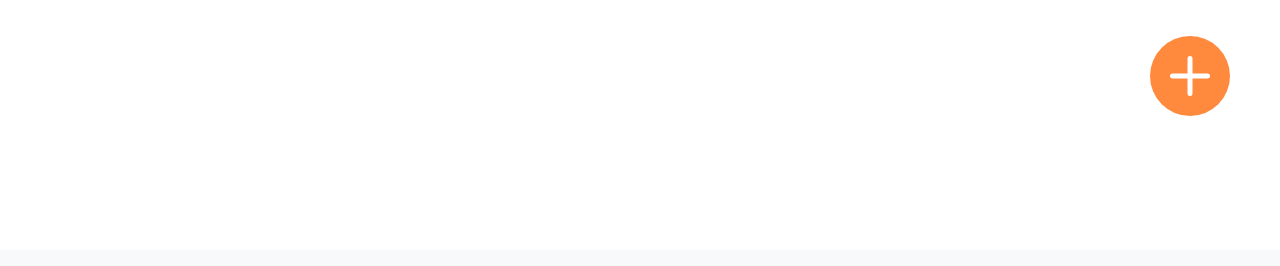
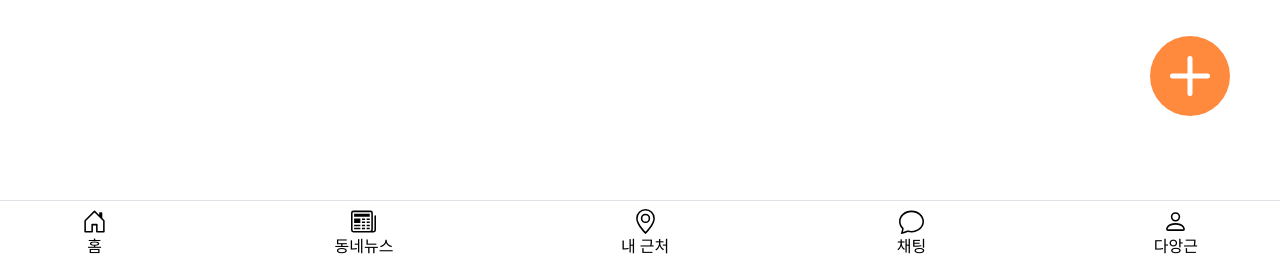
Before and after one commit to eonsh11/Mulogo_market, a Django app: page /main/ in a window 1280 px wide. Shown: the part 534-800 px from the top of the page. Run offline with Django 4.2, Linux system fonts and the light colour scheme; the visitor is signed in with stand-in values (Sample User, id 1); data that the repository does not hold is empty; parts of the project's set-up code (start-up, migrations or seed data) failed here and were passed over; some libraries are stand-ins or nearby versions.

Commit message:
메뉴바

```diff
--- a/static/style.css
+++ b/static/style.css
@@ -3,3 +3,18 @@ textarea:focus, input:focus, input[type]:focus, .uneditable-input:focus {
     box-shadow: 0 1px 1px rgba(229, 103, 23, 0.075) inset, 0 0 8px rgba(229, 103, 23, 0.6);
     outline: 0 none;
 }
+
+.icon-box{
+    display: flex;
+    flex-direction: column;
+    height: 100%;
+    color: black;
+    text-decoration: none;
+    align-items: center;
+    justify-content: center;
+    cursor: pointer;
+}
+
+.icon-box:hover{
+    color: #FF893D;
+}
--- a/static/user/user.css
+++ b/static/user/user.css
@@ -31,3 +31,22 @@ button[type]:active, button[type]:focus{
     border: none;
     outline: none;
 }
+
+.title-center {
+    text-align: center;
+    margin-top: 50px;
+}
+
+.wrap {
+width: 400px;
+margin: 0 auto;
+}
+
+.form-area {
+margin-top: 25px;
+}
+
+.timeline-container {
+margin-top: 25px;
+margin-bottom: 50px;
+}
--- a/templates/base.html
+++ b/templates/base.html
@@ -14,30 +14,12 @@
     <link rel="stylesheet" href="{% static '/post/post.css' %}">
     <link rel="stylesheet" href="{% static '/user/user.css' %}">
     <script src="https://cdn.jsdelivr.net/npm/bootstrap@5.0.0-beta3/dist/js/bootstrap.bundle.min.js" integrity="sha384-JEW9xMcG8R+pH31jmWH6WWP0WintQrMb4s7ZOdauHnUtxwoG2vI5DkLtS3qm9Ekf" crossorigin="anonymous"></script>
-    <style>
-      .title-center {
-        text-align: center;
-        margin-top: 50px;
-      }
-
-      .wrap {
-        width: 400px;
-        margin: 0 auto;
-      }
-
-      .form-area {
-        margin-top: 25px;
-      }
-
-      .timeline-container {
-        margin-top: 25px;
-      }
-    </style>
+    <style></style>
   </head>
 
   <body>
     {% if user.is_authenticated %}
-      <nav class="navbar sticky-top navbar-expand-lg navbar-light bg-transparent border-bottom">
+      <nav class="navbar sticky-top navbar-expand-lg navbar-light bg-white border-bottom">
         <div class="container-sm">
           <a class="navbar-brand" href="/">다앙근마켓</a>
           <form class="form-inline my-2 my-lg-0">
@@ -71,7 +53,42 @@
           </form>
         </div>
       </nav>
-      <nav class="navbar fixed-bottom navbar-expand-lg navbar-light bg-light"></nav>
+      <nav class="navbar fixed-bottom navbar-expand-lg navbar-light bg-white border-top">
+        <div class='container'>
+          <a class="icon-box" href="/">
+            <svg xmlns="http://www.w3.org/2000/svg" width="25" height="25" fill="currentColor" class="bi bi-house-door" viewbox="0 0 16 16">
+              <path d="M8.354 1.146a.5.5 0 0 0-.708 0l-6 6A.5.5 0 0 0 1.5 7.5v7a.5.5 0 0 0 .5.5h4.5a.5.5 0 0 0 .5-.5v-4h2v4a.5.5 0 0 0 .5.5H14a.5.5 0 0 0 .5-.5v-7a.5.5 0 0 0-.146-.354L13 5.793V2.5a.5.5 0 0 0-.5-.5h-1a.5.5 0 0 0-.5.5v1.293L8.354 1.146zM2.5 14V7.707l5.5-5.5 5.5 5.5V14H10v-4a.5.5 0 0 0-.5-.5h-3a.5.5 0 0 0-.5.5v4H2.5z"/>
+            </svg>
+            <span>홈</span>
+          </a>
+          <a class="icon-box">
+            <svg xmlns="http://www.w3.org/2000/svg" width="25" height="25" fill="currentColor" class="bi bi-newspaper" viewbox="0 0 16 16">
+              <path d="M0 2.5A1.5 1.5 0 0 1 1.5 1h11A1.5 1.5 0 0 1 14 2.5v10.528c0 .3-.05.654-.238.972h.738a.5.5 0 0 0 .5-.5v-9a.5.5 0 0 1 1 0v9a1.5 1.5 0 0 1-1.5 1.5H1.497A1.497 1.497 0 0 1 0 13.5v-11zM12 14c.37 0 .654-.211.853-.441.092-.106.147-.279.147-.531V2.5a.5.5 0 0 0-.5-.5h-11a.5.5 0 0 0-.5.5v11c0 .278.223.5.497.5H12z"/>
+              <path d="M2 3h10v2H2V3zm0 3h4v3H2V6zm0 4h4v1H2v-1zm0 2h4v1H2v-1zm5-6h2v1H7V6zm3 0h2v1h-2V6zM7 8h2v1H7V8zm3 0h2v1h-2V8zm-3 2h2v1H7v-1zm3 0h2v1h-2v-1zm-3 2h2v1H7v-1zm3 0h2v1h-2v-1z"/>
+            </svg>
+            <span>동네뉴스</span>
+          </a>
+          <a class="icon-box">
+            <svg xmlns="http://www.w3.org/2000/svg" width="25" height="25" fill="currentColor" class="bi bi-geo-alt" viewbox="0 0 16 16">
+              <path d="M12.166 8.94c-.524 1.062-1.234 2.12-1.96 3.07A31.493 31.493 0 0 1 8 14.58a31.481 31.481 0 0 1-2.206-2.57c-.726-.95-1.436-2.008-1.96-3.07C3.304 7.867 3 6.862 3 6a5 5 0 0 1 10 0c0 .862-.305 1.867-.834 2.94zM8 16s6-5.686 6-10A6 6 0 0 0 2 6c0 4.314 6 10 6 10z"/>
+              <path d="M8 8a2 2 0 1 1 0-4 2 2 0 0 1 0 4zm0 1a3 3 0 1 0 0-6 3 3 0 0 0 0 6z"/>
+            </svg>
+            <span>내 근처</span>
+          </a>
+          <a class="icon-box">
+            <svg xmlns="http://www.w3.org/2000/svg" width="25" height="25" fill="currentColor" class="bi bi-chat" viewbox="0 0 16 16">
+              <path d="M2.678 11.894a1 1 0 0 1 .287.801 10.97 10.97 0 0 1-.398 2c1.395-.323 2.247-.697 2.634-.893a1 1 0 0 1 .71-.074A8.06 8.06 0 0 0 8 14c3.996 0 7-2.807 7-6 0-3.192-3.004-6-7-6S1 4.808 1 8c0 1.468.617 2.83 1.678 3.894zm-.493 3.905a21.682 21.682 0 0 1-.713.129c-.2.032-.352-.176-.273-.362a9.68 9.68 0 0 0 .244-.637l.003-.01c.248-.72.45-1.548.524-2.319C.743 11.37 0 9.76 0 8c0-3.866 3.582-7 8-7s8 3.134 8 7-3.582 7-8 7a9.06 9.06 0 0 1-2.347-.306c-.52.263-1.639.742-3.468 1.105z"/>
+            </svg>
+            <span>채팅</span>
+          </a>
+          <a class="icon-box">
+            <svg xmlns="http://www.w3.org/2000/svg" width="25" height="25" fill="currentColor" class="bi bi-person" viewbox="0 0 16 16">
+              <path d="M8 8a3 3 0 1 0 0-6 3 3 0 0 0 0 6zm2-3a2 2 0 1 1-4 0 2 2 0 0 1 4 0zm4 8c0 1-1 1-1 1H3s-1 0-1-1 1-4 6-4 6 3 6 4zm-1-.004c-.001-.246-.154-.986-.832-1.664C11.516 10.68 10.289 10 8 10c-2.29 0-3.516.68-4.168 1.332-.678.678-.83 1.418-.832 1.664h10z"/>
+            </svg>
+            <span>다앙근</span>
+          </a>
+        </div>
+      </nav>
     {% endif %}
     {% block content %}{% endblock %}
   </body>
```
